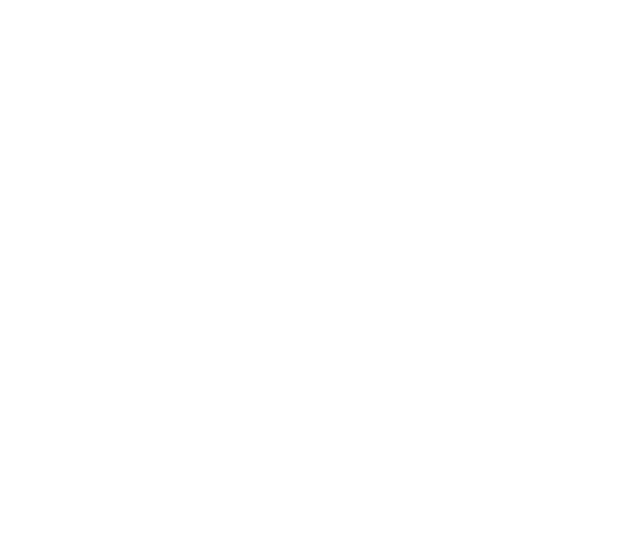
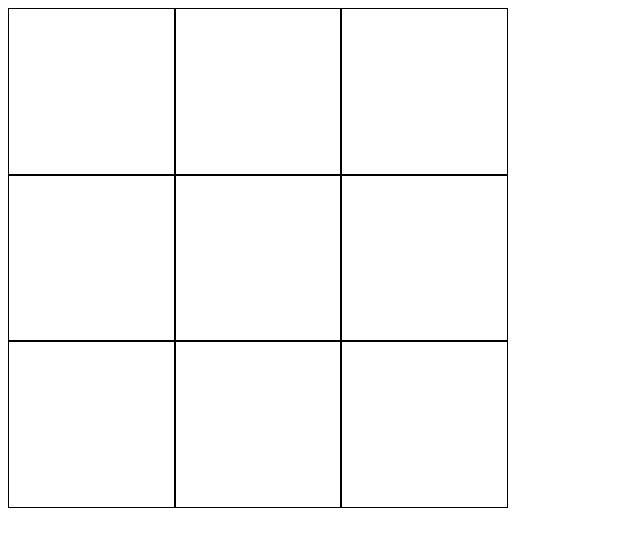
Before and after one commit to BrendanHorst/Tic-Tac-Toe, a plain HTML site: page index.html in a window 1280 px wide. Shown: the whole page, without its empty margins (0-640 px from the left). Drawn offline with Linux system fonts and the light colour scheme.

Commit message:
displayed an empty grid

```diff
--- a/index.html
+++ b/index.html
@@ -3,9 +3,14 @@
   <head>
     <meta charset="utf-8">
     <title>Tic-Tac-Toe</title>
-    <script src="script.js"></script>
+    <script defer src="script.js"></script>
+    <link rel="stylesheet" href="styles.css">
   </head>
   <body>
 
+    <div id='gridContainer'>
+
+    </div>
+
   </body>
 </html>
--- a/script.js
+++ b/script.js
@@ -0,0 +1,9 @@
+let grid = ['', '', '', '', '', '', '', '', '']
+let turn = 0;
+const players = ['X', 'O'];
+
+for (let string of grid) {
+  let box = document.createElement('div');
+  box.classList.add('cell');
+  document.getElementById('gridContainer').appendChild(box);
+}
--- /dev/null
+++ b/styles.css
@@ -0,0 +1,16 @@
+* {
+  box-sizing: border-box;
+}
+
+#gridContainer {
+  width: 500px;
+  height: 500px;
+  display: flex;
+  flex-wrap: wrap;
+}
+
+.cell {
+  width: 33.33%;
+  height: 33.33%;
+  border: 1px solid black;
+}
```
